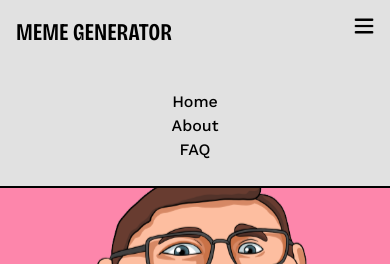
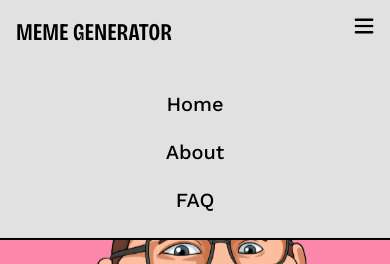
Before and after one commit to RealWorld777/PFP-Meme-Generator, a Next.js app: page / in a window 390 px wide. Both pictures are taken after a click on the element 364 px from the left and 26 px from the top of the page. Shown: the top 264 px of the page. Built offline with nearby package versions, Linux system fonts and the light colour scheme; no server answers.

Commit message:
hamburger menu font increase

```diff
--- a/src/app/layout.tsx
+++ b/src/app/layout.tsx
@@ -54,11 +54,11 @@ const Layout: React.FC<LayoutProps> = ({ children }) => {
           menuOpen &&
 
           <div className='sm:hidden absolute bg-[#E1E1E1] w-[100vw] top-[66px] p-6 flex flex-col items-center border-b-2 workSans border-black'>
-            <Link href="/" className='text-black'>Home</Link>
+            <Link href="/" className='text-black text-xl mb-5'>Home</Link>
 
-            <Link href="/about" className='text-black'>About</Link>
+            <Link href="/about" className='text-black text-xl mb-5'>About</Link>
 
-            <Link href="/Faq" className='text-black'>FAQ</Link>
+            <Link href="/Faq" className='text-black text-xl'>FAQ</Link>
 
           </div>
         }
```
